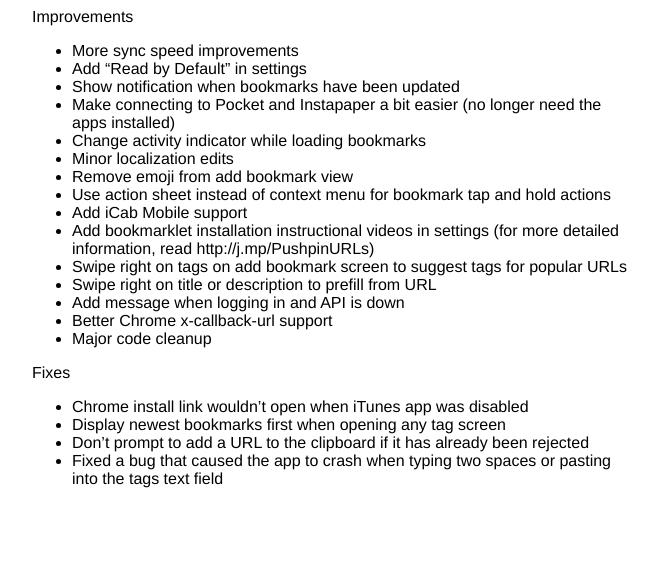
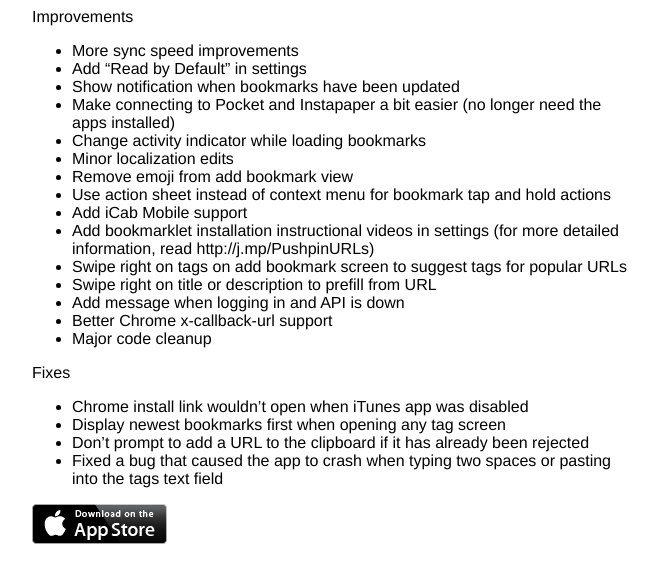
Before and after one commit to aurorasoftware/aurorasoftware.github.com, a Jekyll site: the page software/pushpin/changelog/1.4.1/index.html, which Jekyll copies as it is, in a window 1280 px wide. Shown: the top 583 px of the page, without its empty margins (308-966 px from the left). Built offline with Jekyll 4.4.1, drawn with Linux system fonts in a browser that asks for light colours; Markdown is read by kramdown in place of the engine named in the settings.

Commit message:
add download on the app store image

```diff
--- a/software/pushpin/changelog/1.4.1/index.html
+++ b/software/pushpin/changelog/1.4.1/index.html
@@ -35,4 +35,6 @@
     <li>Don&#8217;t prompt to add a URL to the clipboard if it has already been rejected</li>
     <li>Fixed a bug that caused the app to crash when typing two spaces or pasting into the tags text field</li>
   </ul>
+
+  <a href='https://itunes.apple.com/us/app/pushpin-for-pinboard-best/id548052590?ls=1&mt=8'><img src='/software/pushpin/img/Download_on_the_App_Store_Badge_US-UK_135x40_0824.png' /></a>
 </div>
```
Also changed, not shown: software/pushpin/img/Download_on_the_App_Store_Badge_US-UK_135x40_0824.png (added).
